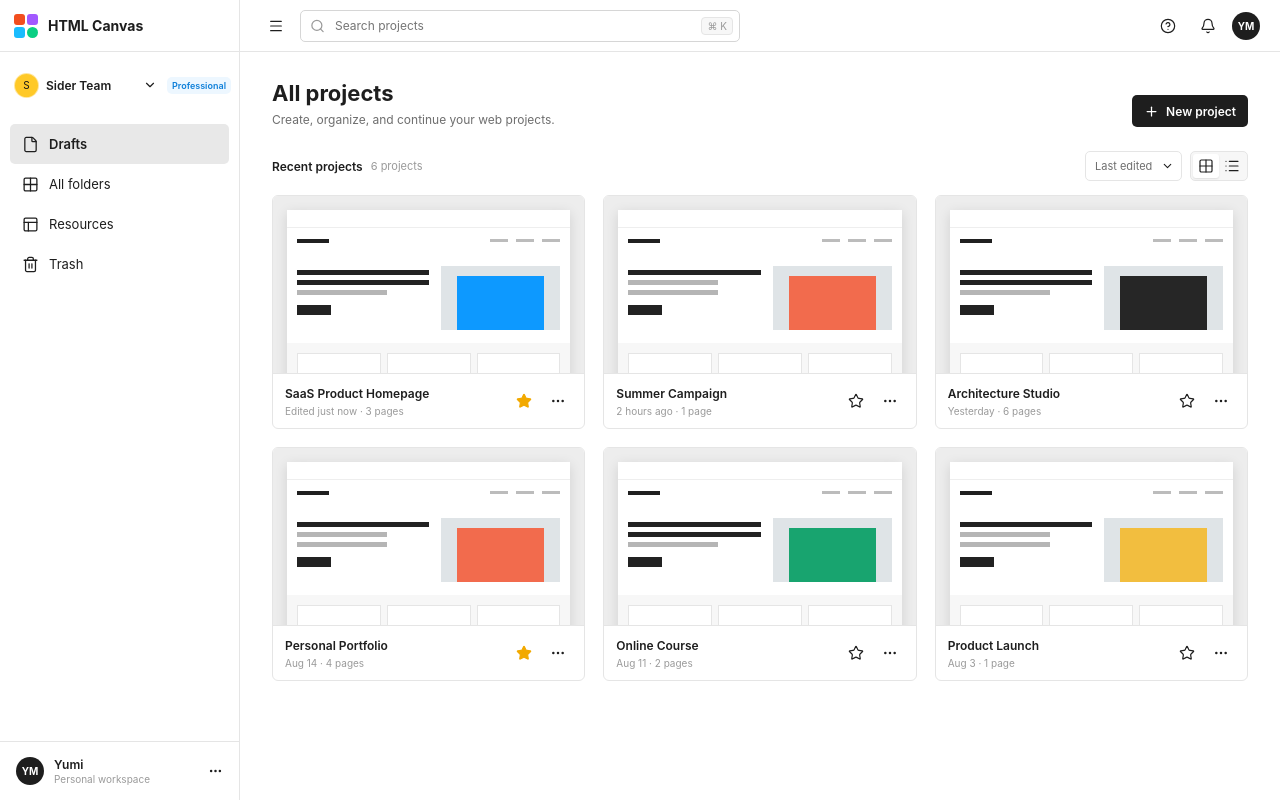
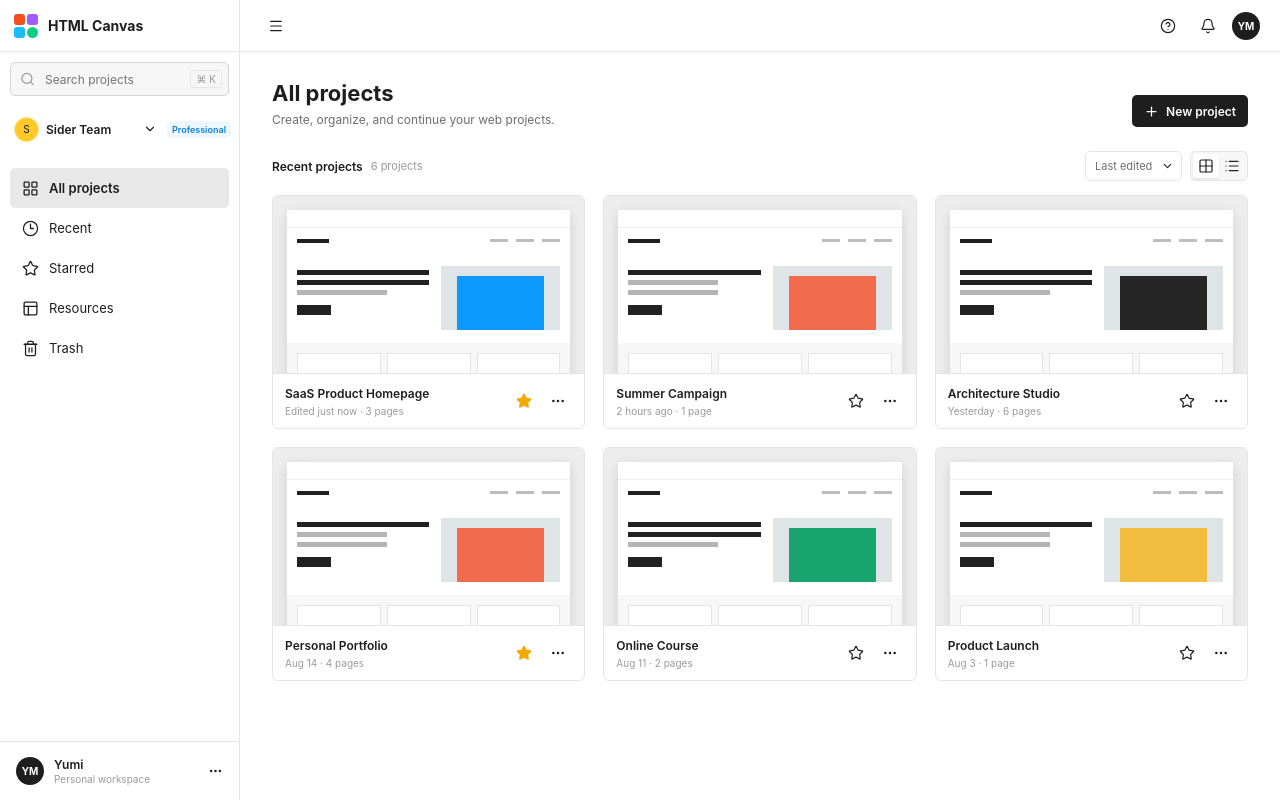
Before and after one commit to Micromvp/htmlcanvas, a website: page index.html in a window 1280 px wide. Drawn offline with nearby package versions, Linux system fonts and the light colour scheme.

Commit message:
Restore project navigation and sidebar search

```diff
--- a/index.html
+++ b/index.html
@@ -292,6 +292,16 @@
     .search-wrap {
       position: relative;
       width: min(440px, 48vw);
+    }
+
+    .sidebar-search {
+      width: auto;
+      margin: 10px 10px 0;
+    }
+
+    .sidebar-search .search-input {
+      height: 34px;
+      background: var(--panel-muted);
     }
 
     .search-wrap > svg {
@@ -670,6 +680,7 @@
       .main { min-height: 100vh; }
       .mobile-menu { display: grid; }
       .search-wrap { width: min(360px, calc(100vw - 132px)); }
+      .sidebar-search { width: auto; }
       .search-shortcut { display: none; }
       .content { overflow: visible; padding: 22px 16px 36px; }
       .page-head { align-items: flex-start; }
@@ -687,6 +698,12 @@
         <div class="logo" aria-hidden="true"><span></span><span></span><span></span><span></span></div>
         <div class="brand-name">HTML Canvas</div>
       </div>
+
+      <label class="search-wrap sidebar-search">
+        <i data-lucide="search"></i>
+        <input class="search-input" id="searchInput" type="search" placeholder="Search projects" autocomplete="off">
+        <span class="search-shortcut">⌘ K</span>
+      </label>
 
       <div class="workspace-bar">
         <button class="current-workspace" id="workspaceSwitcher" aria-expanded="false" aria-haspopup="menu">
@@ -709,8 +726,9 @@
       </div>
 
       <nav class="sidebar-content" aria-label="Project navigation">
-        <button class="nav-item active" data-filter="recent" data-view-title="Drafts"><i data-lucide="file"></i>Drafts</button>
-        <button class="nav-item" data-filter="all" data-view-title="All folders"><i data-lucide="grid-2x2"></i>All folders</button>
+        <button class="nav-item active" data-filter="all" data-view-title="All projects"><i data-lucide="layout-grid"></i>All projects</button>
+        <button class="nav-item" data-filter="recent" data-view-title="Recent"><i data-lucide="clock-3"></i>Recent</button>
+        <button class="nav-item" data-filter="starred" data-view-title="Starred"><i data-lucide="star"></i>Starred</button>
         <button class="nav-item"><i data-lucide="panels-top-left"></i>Resources</button>
         <button class="nav-item"><i data-lucide="trash-2"></i>Trash</button>
       </nav>
@@ -727,11 +745,6 @@
     <main class="main">
       <header class="topbar">
         <button class="icon-button mobile-menu" id="mobileMenu" aria-label="Open navigation"><i data-lucide="menu"></i></button>
-        <label class="search-wrap">
-          <i data-lucide="search"></i>
-          <input class="search-input" id="searchInput" type="search" placeholder="Search projects" autocomplete="off">
-          <span class="search-shortcut">⌘ K</span>
-        </label>
         <div class="topbar-spacer"></div>
         <button class="icon-button" title="Help" aria-label="Help"><i data-lucide="circle-help"></i></button>
         <button class="icon-button" title="Notifications" aria-label="Notifications"><i data-lucide="bell"></i></button>
```
